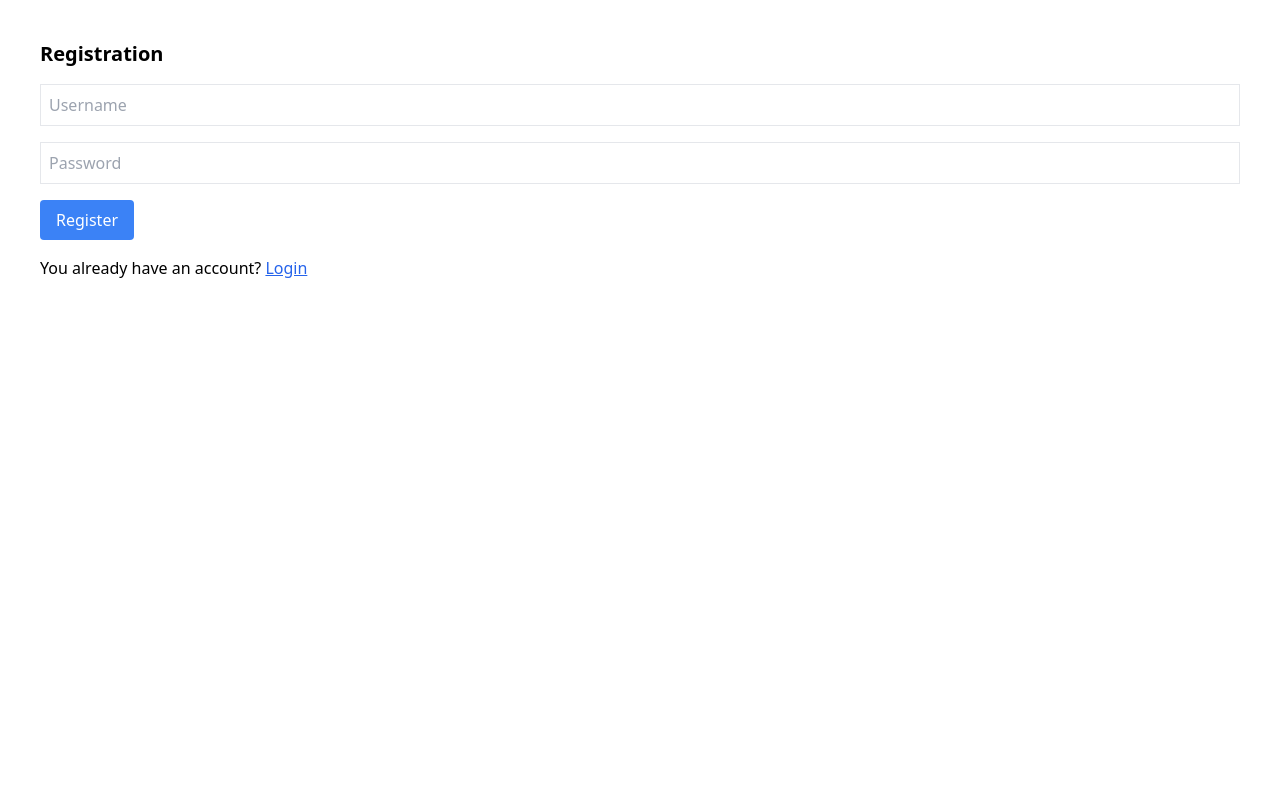
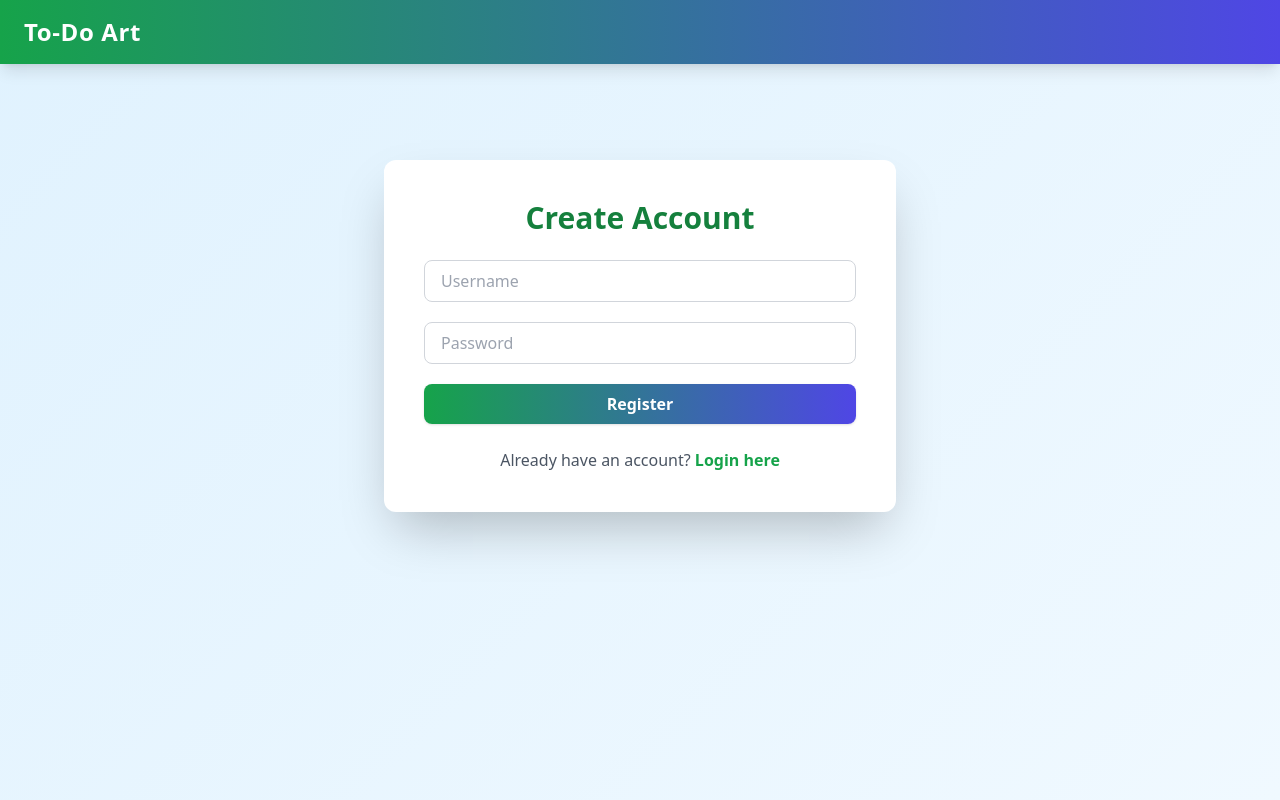
Before and after one commit to Auoram/To_Do_App_flask, a Flask app: page /register in a window 1280 px wide. Run offline with Flask 3, Linux system fonts and the light colour scheme; some libraries are stand-ins or nearby versions.

Commit message:
styles added

```diff
--- a/templates/layout.html
+++ b/templates/layout.html
@@ -1,13 +1,21 @@
 <!DOCTYPE html>
 <html lang="en">
 <head>
-    <meta charset="UTF-8">
-    <title>{% block title %}To do app{% endblock %}</title>
-    <script src="https://cdn.tailwindcss.com"></script>
-    <script src="https://cdn.jsdelivr.net/npm/chart.js"></script>
+  <meta charset="UTF-8">
+  <title>{% block title %}To-Do App{% endblock %}</title>
+  <script src="https://cdn.tailwindcss.com"></script>
+  <script src="https://cdn.jsdelivr.net/npm/chart.js"></script>
+  <meta name="viewport" content="width=device-width, initial-scale=1.0">
+  <link href="https://fonts.googleapis.com/css2?family=Inter:wght@400;600&display=swap" rel="stylesheet">
+  <style>
+    .bg-artistic {
+      background: linear-gradient(135deg, #e0f2fe 0%, #f0f9ff 100%);
+    }
+  </style>
 </head>
-<body>
-    <div class="container p-10">
-        {% block content %}To do app{% endblock %}
-    </div>
+<body class="bg-artistic text-gray-800 min-h-screen flex flex-col">
+  <div>
+    {% block content %}{% endblock %}
+  </div>
 </body>
+</html>
--- a/templates/register.html
+++ b/templates/register.html
@@ -1,11 +1,30 @@
 {% extends 'layout.html' %}
 {% block title %}Register{% endblock %}
 {% block content %}
-  <h2 class="text-xl font-bold mb-4">Registration</h2>
-  <form method="POST" class="space-y-4">
-    <input type="text" name="userName" placeholder="Username" class="border p-2 w-full" required>
-    <input type="password" name="password" placeholder="Password" class="border p-2 w-full" required>
-    <button class="bg-blue-500 text-white px-4 py-2 rounded">Register</button>
-  </form>
-  <p class="mt-4">You already have an account? <a href="/login" class="text-blue-600 underline">Login</a></p>
+<nav class="bg-gradient-to-r from-green-600 to-indigo-600 text-white shadow-lg">
+    <div class="px-6 mx-auto py-4 flex justify-between">
+      <a href="/" class="text-2xl font-bold tracking-wide hover:opacity-90 transition">To-Do Art</a>
+    </div>
+</nav>
+<div class="flex items-center justify-center mt-24">
+  <div class="bg-white p-10 rounded-xl shadow-2xl w-full max-w-lg">
+    <h2 class="text-3xl font-extrabold text-center text-green-700 mb-6">Create Account</h2>
+    <form method="POST" class="space-y-5">
+      <input type="text" name="userName" placeholder="Username"
+             class="w-full px-4 py-2 border border-gray-300 rounded-lg focus:outline-none focus:ring-2 focus:ring-green-500"
+             required>
+      <input type="password" name="password" placeholder="Password"
+             class="w-full px-4 py-2 border border-gray-300 rounded-lg focus:outline-none focus:ring-2 focus:ring-green-500"
+             required>
+      <button type="submit"
+              class="w-full bg-gradient-to-r from-green-600 to-indigo-600 text-white font-semibold py-2 rounded-lg shadow hover:shadow-lg hover:scale-105 transition transform duration-300">
+        Register
+      </button>
+    </form>
+    <p class="mt-6 text-center text-gray-600">
+      Already have an account?
+      <a href="/login" class="text-green-600 hover:underline font-semibold">Login here</a>
+    </p>
+  </div>
+</div>
 {% endblock %}
```
Also changed, not shown: templates/home.html (+30 -3 lines), templates/login.html (+26 -7 lines).
